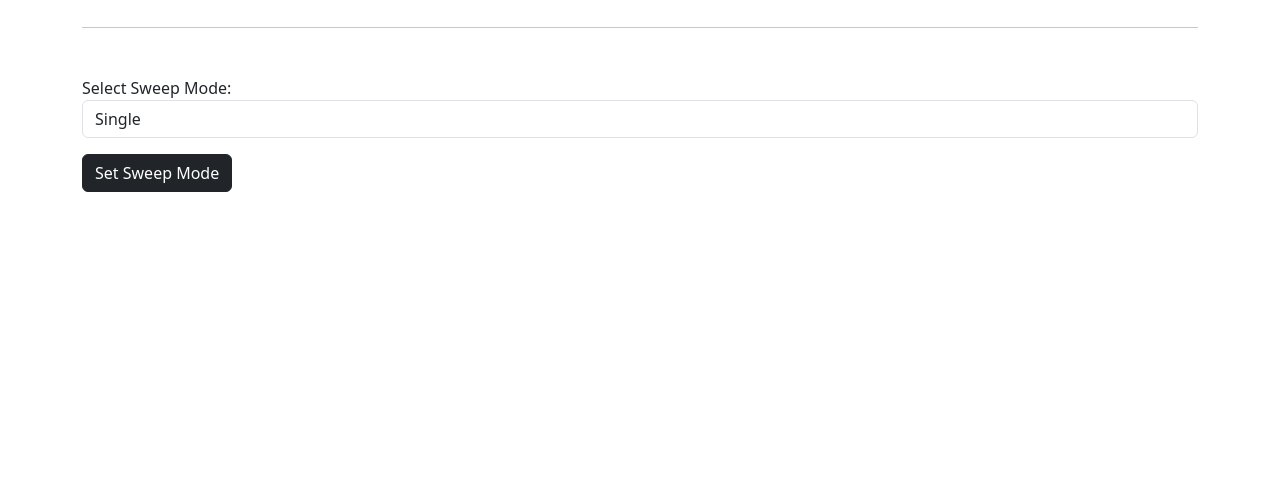
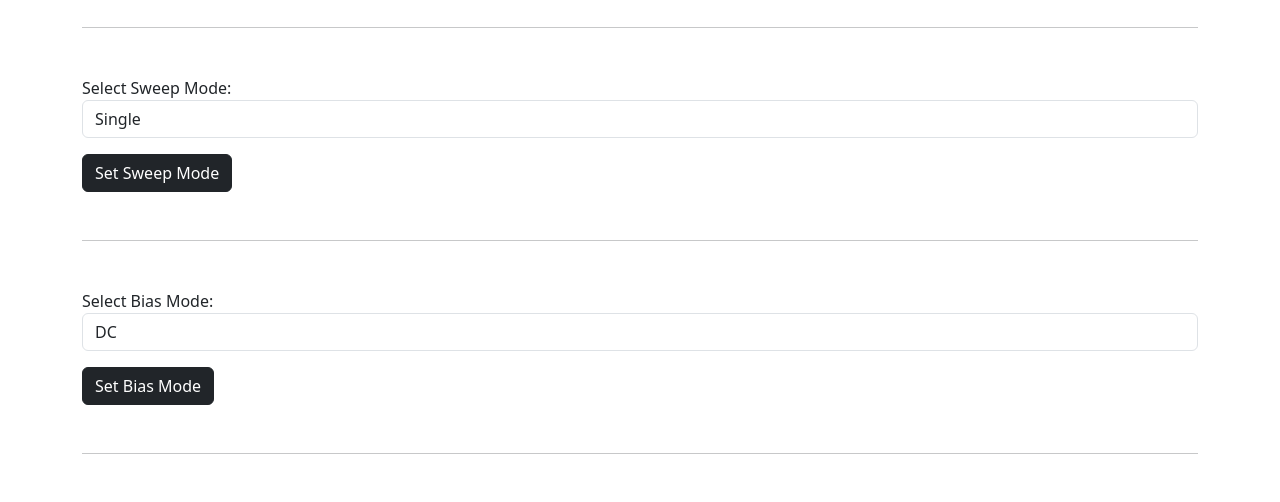
Before and after one commit to RodolfoBaez/testingV2, a Flask app: page /wizard in a window 1280 px wide. Shown: the part 1370-1872 px from the top of the page. Before the commit the page ends 1562 px from the top, so only its background shows below. Run offline with Flask 3, Linux system fonts and the light colour scheme; a user stored in the database is signed in; data comes from the database, SQL or seed files in the repository.

Commit message:
Bias Mode and requirements.txt

```diff
--- a/Version2/templates/wizard.html
+++ b/Version2/templates/wizard.html
@@ -140,5 +140,28 @@
         <!-- Submit Button -->
         <button type="submit" class="btn btn-dark mt-3">Set Sweep Mode</button>
     </form>
+
+    <hr class="my-5">
+
+    <!-- Form to Set BIAS Mode -->
+     <form method="POST">
+        <input type="hidden" name="action" value="set_bias">
+
+        <!-- Bias Mode Selection -->
+         <div class="form-group">
+            <label for="bias_mode">Select Bias Mode:</label>
+            <select name="bias_mode" id="bias_mode" class="form-control" required>
+                <option value="dc">DC</option>
+                <option value="single">Single</option>
+                <option value="double">Double</option>
+                <option value="pulse">Pulsed</option>
+            </select>
+         </div>
+
+         <!-- Submit Button -->
+         <button type="submit" class="btn btn-dark mt-3">Set Bias Mode</button>
+     </form>
+
+     <hr class="my-5">
 </div>
 {% endblock %}
```
Also changed, not shown: Version2/requirements.txt (added, +22 -0 lines).
